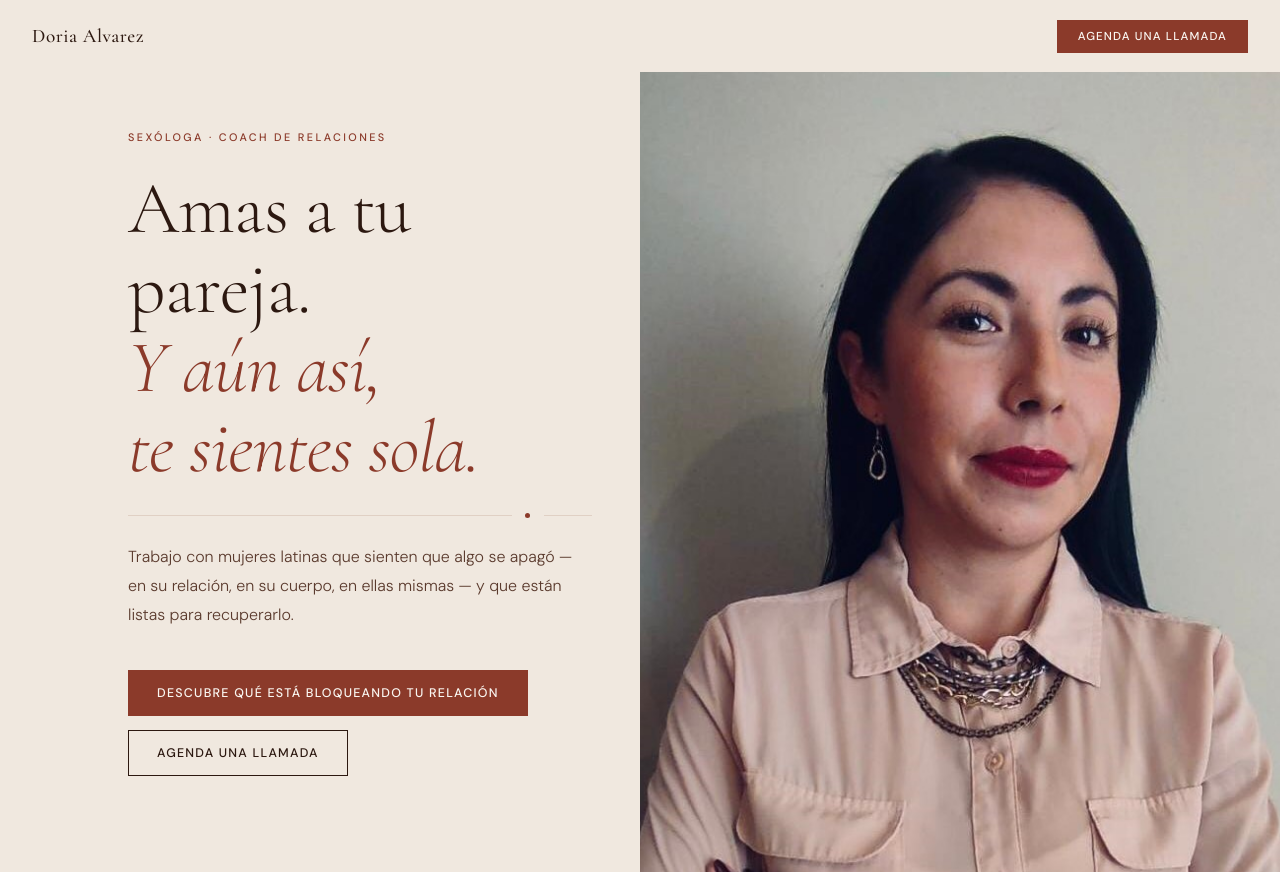
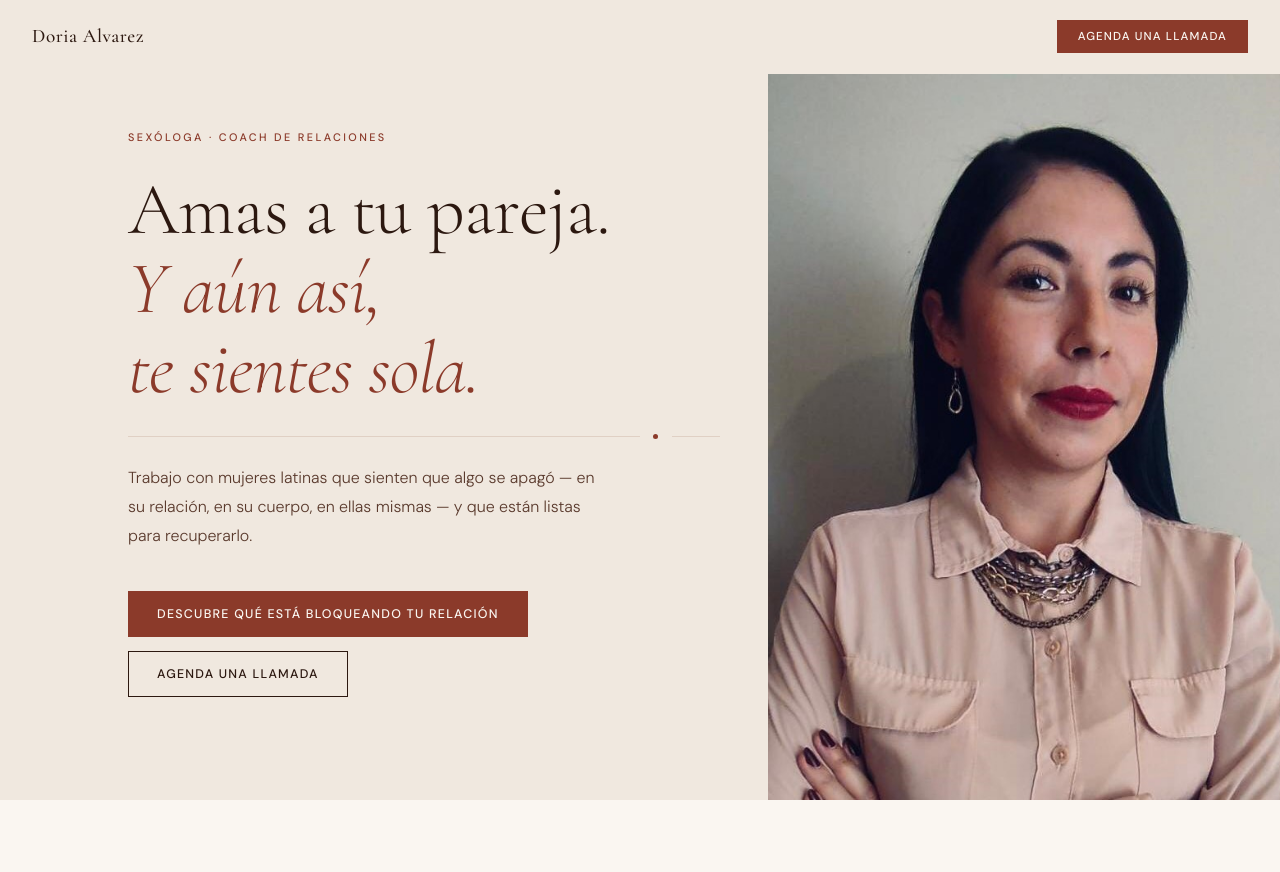
Before and after one commit to bbrenz001/doria-website, a plain HTML site: page index.html in a window 1280 px wide. Shown: the top 872 px of the page. Drawn offline with nearby package versions, Linux system fonts and the light colour scheme.

Commit message:
fix hero photo on laptop: narrower column, nav scrolls away instead of fixed banner

```diff
--- a/index.html
+++ b/index.html
@@ -104,18 +104,10 @@
 
     /* ── Nav ─────────────────────────────────────────────── */
     #nav {
-      position: fixed;
-      inset: 0 0 auto;
-      z-index: 100;
       display: flex;
       justify-content: space-between;
       align-items: center;
       padding: 1.25rem 2rem;
-      transition: background 0.3s, box-shadow 0.3s;
-    }
-    #nav.scrolled {
-      background: var(--cream);
-      box-shadow: 0 1px 0 var(--blush-dk);
     }
 
     .nav-logo {
@@ -139,7 +131,6 @@
       flex: 1;
       display: grid;
       grid-template-columns: 1fr;
-      min-height: 100svh;
     }
 
     .hero-content {
@@ -147,7 +138,7 @@
       display: flex;
       flex-direction: column;
       justify-content: center;
-      padding: 5.5rem 2rem 3rem;
+      padding: 3.5rem 2rem 4rem;
     }
 
     .hero-photo-col {
@@ -210,7 +201,7 @@
       }
 
       .hero-content {
-        padding: 7rem 3rem 5rem 5rem;
+        padding: 3rem 3rem 5rem 5rem;
       }
 
       .hero-photo-col {
@@ -227,11 +218,9 @@
     }
 
     @media (min-width: 1100px) {
-      .hero-content { padding: 8rem 3rem 6rem 8rem; }
-
-      .hero-photo {
-        object-position: center 4.5rem;
-      }
+      .hero-grid { grid-template-columns: 3fr 2fr; }
+      .hero-content { padding: 3rem 3rem 6rem 8rem; }
+      .hero-photo { object-position: center top; }
     }
 
     /* ── Section wrapper ─────────────────────────────────── */
@@ -564,14 +553,12 @@
 </head>
 <body>
 
-  <!-- ── NAV ── -->
-  <nav id="nav">
-    <span class="nav-logo">Doria Alvarez</span>
-    <a href="https://wa.me/5214421195049?text=Hola%20Doria%2C%20me%20gustar%C3%ADa%20saber%20m%C3%A1s%20sobre%20tu%20trabajo." class="btn btn-primary nav-cta" target="_blank" rel="noopener">Agenda una llamada</a>
-  </nav>
-
   <!-- ── HERO ── -->
   <section id="hero">
+    <nav id="nav">
+      <span class="nav-logo">Doria Alvarez</span>
+      <a href="https://wa.me/5214421195049?text=Hola%20Doria%2C%20me%20gustar%C3%ADa%20saber%20m%C3%A1s%20sobre%20tu%20trabajo." class="btn btn-primary nav-cta" target="_blank" rel="noopener">Agenda una llamada</a>
+    </nav>
     <div class="hero-grid">
 
       <div class="hero-content">
@@ -727,11 +714,6 @@
   </footer>
 
   <script>
-    // Nav scroll shadow
-    const nav = document.getElementById('nav');
-    const onScroll = () => nav.classList.toggle('scrolled', window.scrollY > 40);
-    window.addEventListener('scroll', onScroll, { passive: true });
-
     // Reveal on scroll via IntersectionObserver
     const observer = new IntersectionObserver((entries) => {
       entries.forEach(entry => {
```
